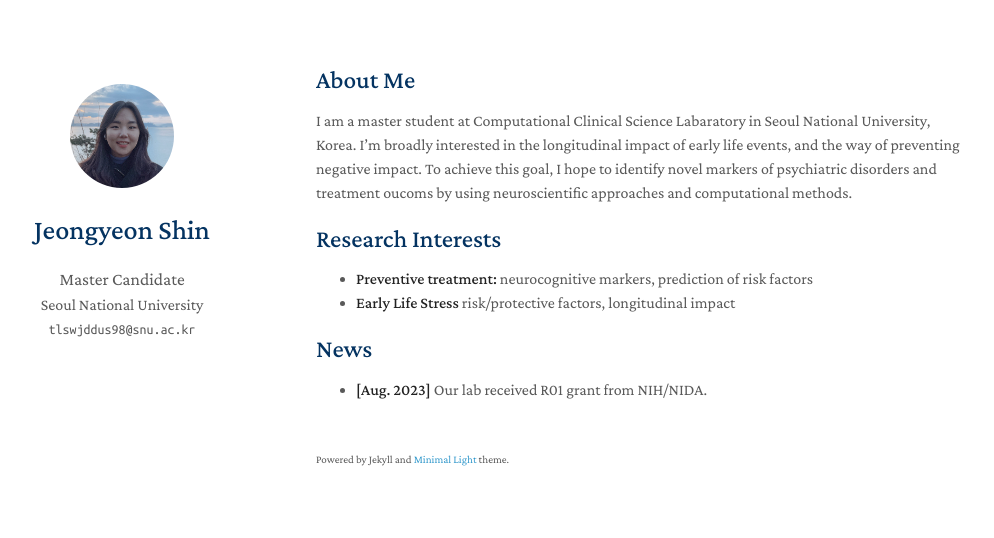
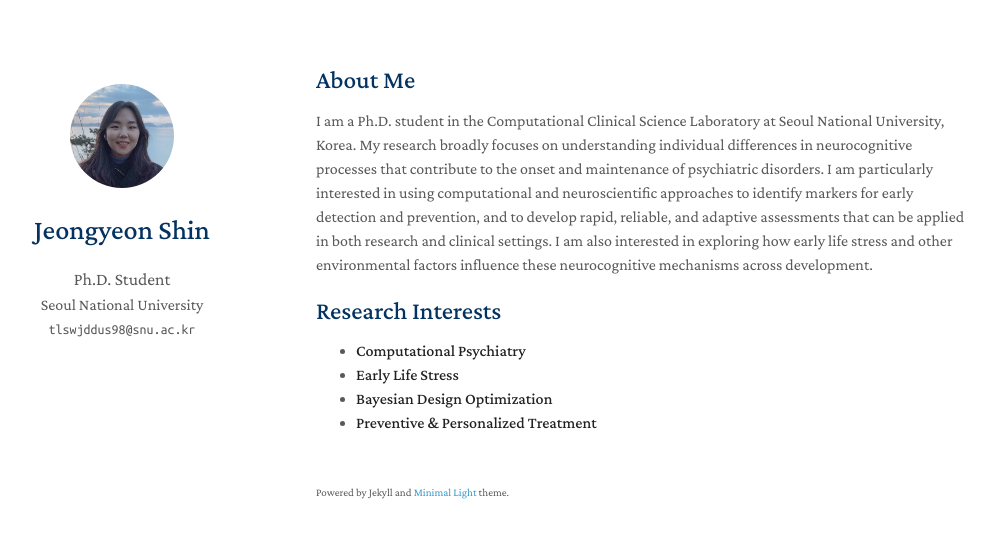
Before and after one commit to Jeongyeonni/Jeongyeonni.github.io, a Jekyll site: the page built from index.md, in a window 1280 px wide. Shown: the top 538 px of the page, without its empty margins (154-1148 px from the left). Built offline with Jekyll 4.4.1, drawn with Linux system fonts in a browser that asks for light colours; nearby versions of some CDN libraries; a style sheet for code colours, icons or effects is not loaded; our own code applies the rules of GitHub Pages for plain Markdown files.

Commit message:
Update profile information and site configuration
- Update position from Master Candidate to Ph.D. Student
- Revise About Me section with updated research focus
- Update research interests
- Fix Jekyll build by excluding vendor and .bundle directories
- Update favicon images

🤖 Generated with [Claude Code](https://claude.com/claude-code)

Co-Authored-By: Claude <noreply@anthropic.com>

```diff
--- a/_config.yml
+++ b/_config.yml
@@ -1,6 +1,6 @@
 # Basic Information
 title: Jeongyeon Shin
-position: Master Candidate
+position: Ph.D. Student
 affiliation: Seoul National University
 email: tlswjddus98@snu.ac.kr
 
@@ -31,7 +31,6 @@ enable_footnote: true
 # Auto Dark Mode
 # You may use the option to disable the automatic dark theme
 auto_dark_mode: true
-
 # Font
 # You can use this option to choose between Serif or Sans Serif fonts.
 font: "Serif" # or "Sans Serif"
@@ -46,8 +45,11 @@ remote_theme: yaoyao-liu/minimal-light
 
 # The following files will be removed from the generated website.
 exclude:
+  - vendor
+  - .bundle
   - Gemfile
   - Gemfile.lock
+  - node_modules
   - README.md
   - README_zh_Hans.md
   - README_zh_Hant.md
@@ -55,3 +57,5 @@ exclude:
   - LICENSE
   - minimal-light.gemspec
   - html_source_file/
+  - package.json
+  - package-lock.json
--- a/index.md
+++ b/index.md
@@ -4,17 +4,17 @@ layout: homepage
 
 ## About Me
 
-I am a master student at Computational Clinical Science Labaratory in Seoul National University, Korea. I'm broadly interested in the longitudinal impact of early life events, and the way of preventing negative impact. To achieve this goal, I hope to identify novel markers of psychiatric disorders and treatment oucoms by using neuroscientific approaches and computational methods.
+I am a Ph.D. student in the Computational Clinical Science Laboratory at Seoul National University, Korea.
+My research broadly focuses on understanding individual differences in neurocognitive processes that contribute to the onset and maintenance of psychiatric disorders. I am particularly interested in using computational and neuroscientific approaches to identify markers for early detection and prevention, and to develop rapid, reliable, and adaptive assessments that can be applied in both research and clinical settings. I am also interested in exploring how early life stress and other environmental factors influence these neurocognitive mechanisms across development.
 
 
 ## Research Interests
 
-- **Preventive treatment:** neurocognitive markers, prediction of risk factors
-- **Early Life Stress** risk/protective factors, longitudinal impact
+- **Computational Psychiatry**
+- **Early Life Stress**
+- **Bayesian Design Optimization**
+- **Preventive & Personalized Treatment**
 
-## News
-
-- **[Aug. 2023]** Our lab received R01 grant from NIH/NIDA.
 
 {% include_relative _includes/publications.md %}
 
```
Also changed, not shown: assets/img/favicon-dark.png, assets/img/favicon.png.
